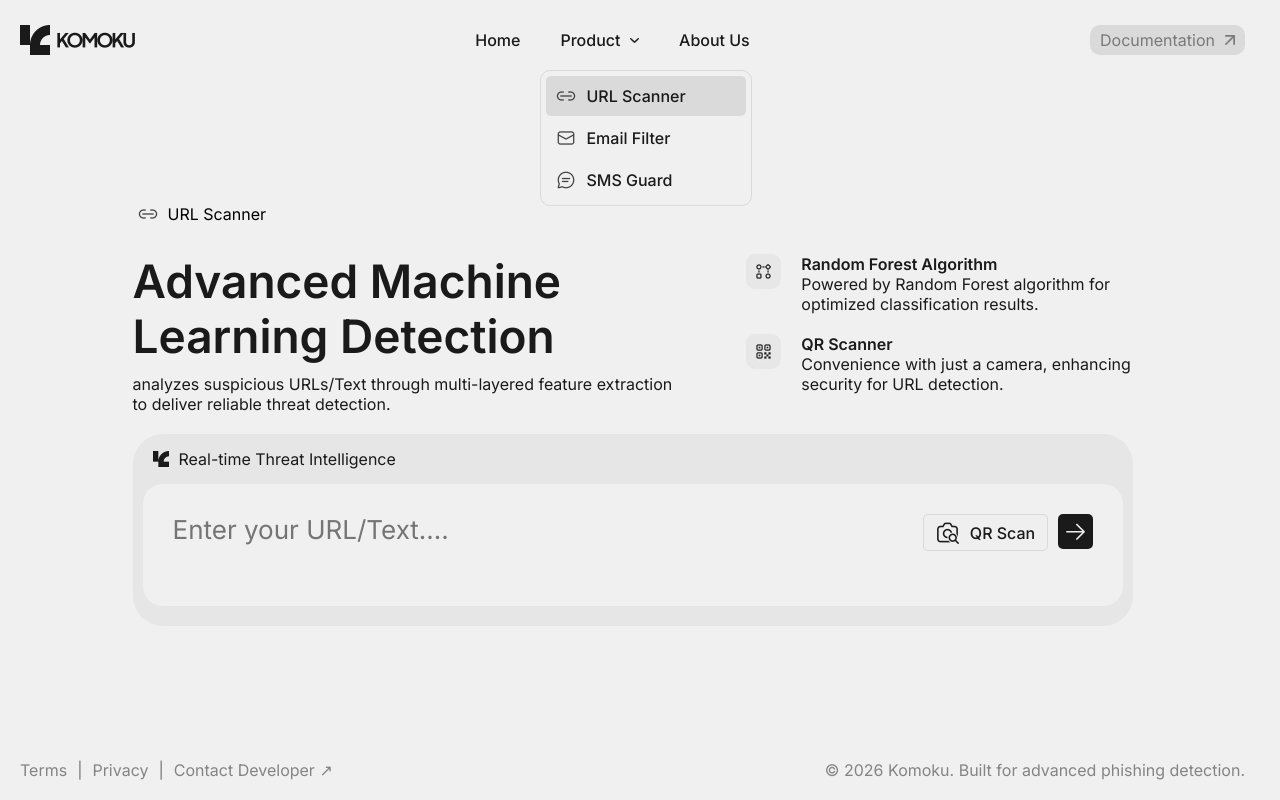
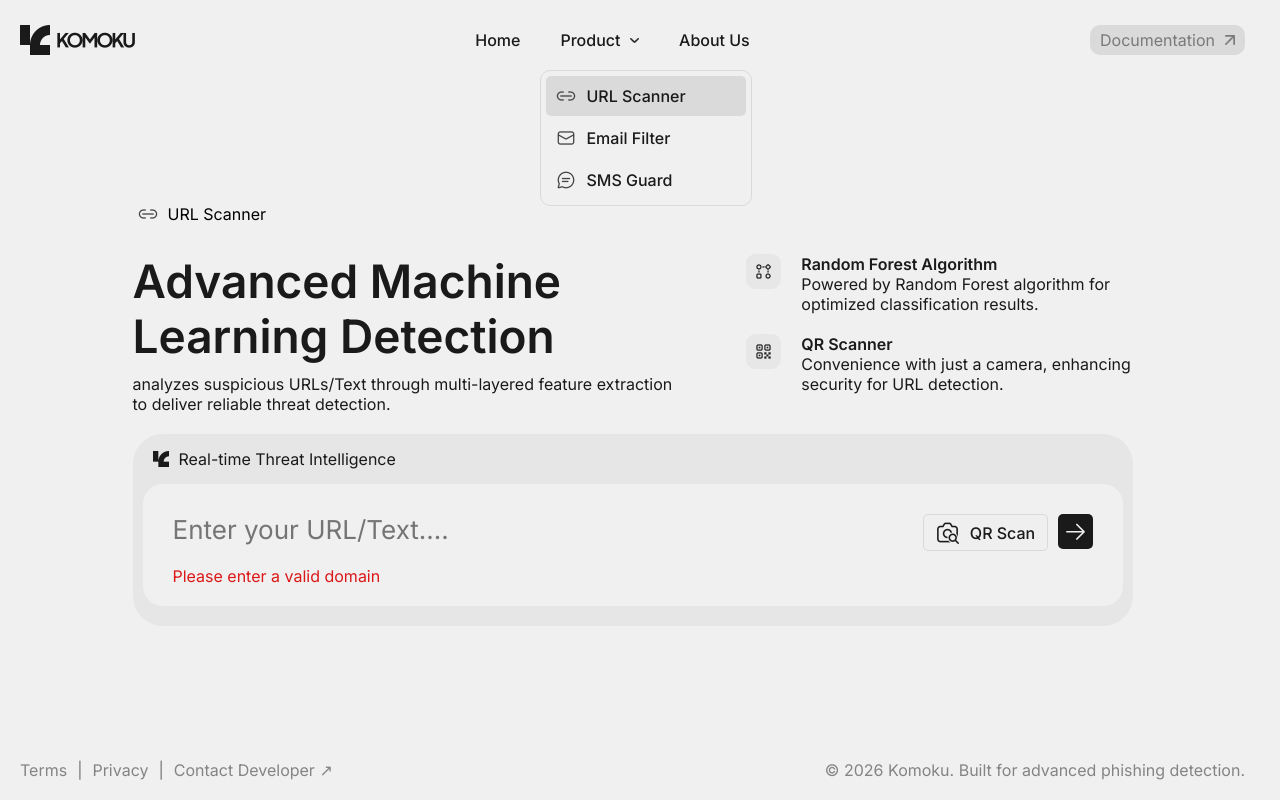
Before and after one commit to daffalde/komokuv2, a Next.js app: page / in a window 1280 px wide. Both pictures are taken after a click on the button 1075 px from the left and 531 px from the top of the page. Built offline with nearby package versions, Linux system fonts and the light colour scheme; no server answers.

Commit message:
fix : make error appear if input null

```diff
--- a/app/components/Machine.tsx
+++ b/app/components/Machine.tsx
@@ -27,6 +27,7 @@ export default function Machine() {
   const [loading, setLoading] = useState<boolean>(false);
 
   const handleClick = async (e?: string) => {
+    setInputNull(false);
     setHasilErr(false);
     setLoading(true);
     try {
@@ -76,8 +77,15 @@ export default function Machine() {
     if (hasilErr) return `rgba(144, 85, 253, ${alpha})`;
   };
 
+  const [inputNull, setInputNull] = useState<boolean>(false);
+
   function handleAnalyze() {
-    handleClick();
+    if (url !== "") {
+      setInputNull(false);
+      handleClick();
+    } else {
+      setInputNull(true);
+    }
   }
 
   const fadeUpVariants: Variants = {
@@ -261,6 +269,9 @@ export default function Machine() {
                 />
               )}
             </button>
+            {inputNull && (
+              <p className="error_input">Please enter a valid domain</p>
+            )}
           </div>
           <div
             className={`${style.result} ${dataApi || hasilErr ? style.result_show : ""}`}
--- a/app/components/machine.module.css
+++ b/app/components/machine.module.css
@@ -94,6 +94,7 @@
   justify-content: space-between;
   align-items: start;
   gap: 10px;
+  position: relative;
 }
 .text_input {
   width: 100%;
--- a/app/globals.css
+++ b/app/globals.css
@@ -125,7 +125,13 @@ body {
     top: 100px;
   }
 }
-
+.error_input {
+  color: rgb(220, 23, 23);
+  position: absolute;
+  bottom: 0;
+  display: block;
+  padding: 20px 0;
+}
 @media (max-width: 600px) {
   .container {
     padding: 10px;
```
